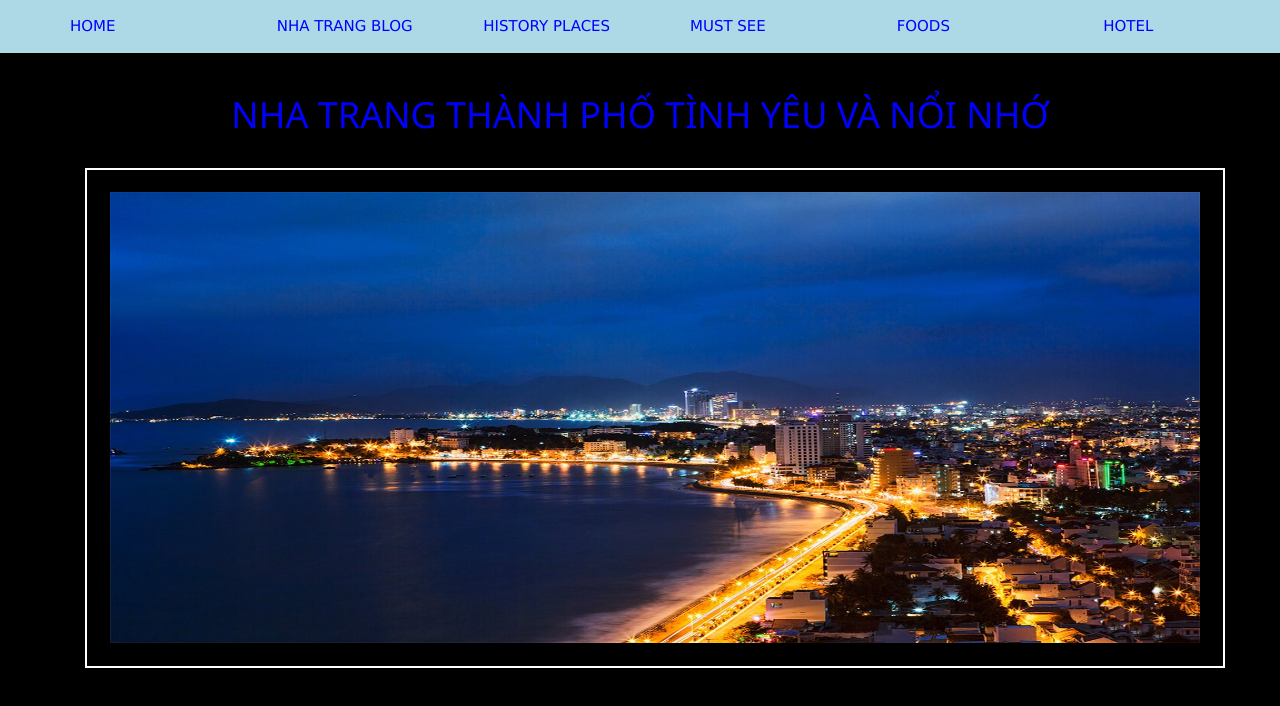
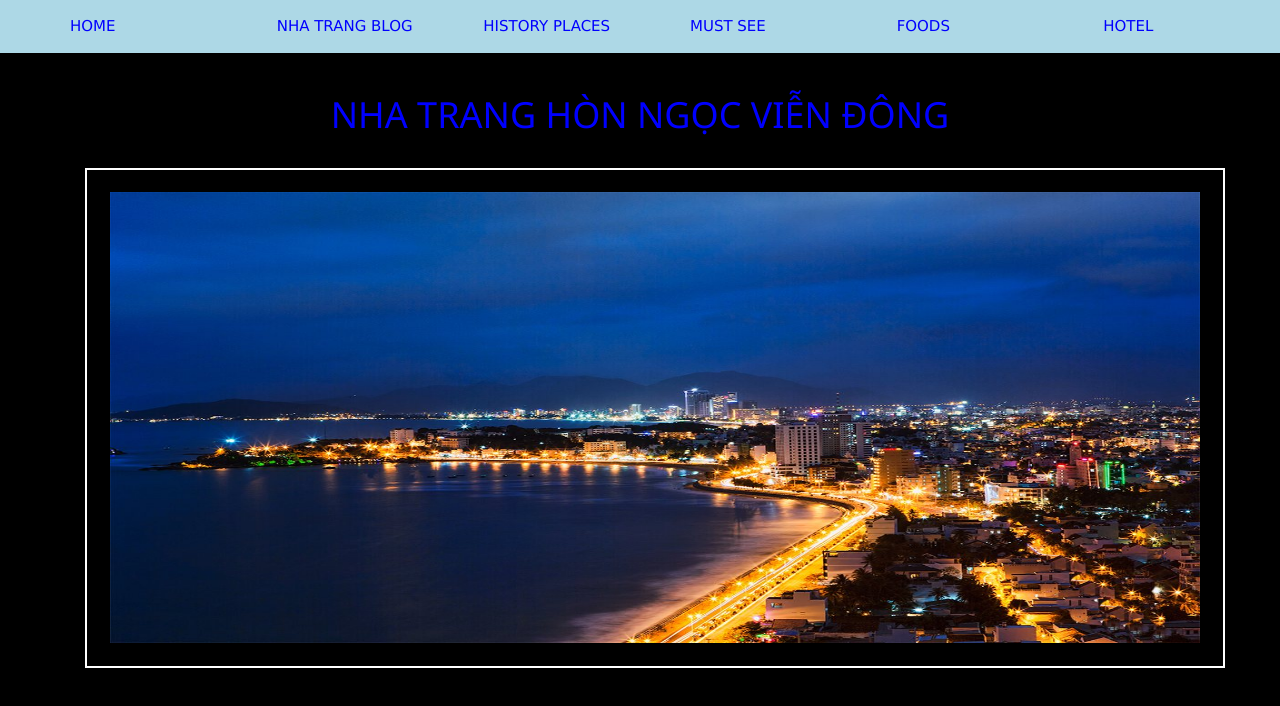
Before and after one commit to tuanlt2312/tuanlt2312.github.io, a plain HTML site: page index.html in a window 1280 px wide. Drawn offline with nearby package versions, Linux system fonts and the light colour scheme.

Commit message:
Update index.html
update index

```diff
--- a/index.html
+++ b/index.html
@@ -42,13 +42,13 @@
 			</ul>
 		</div>
 		<div class="container content xscontent smcontent">
-			<h1 class="w3-center">NHA TRANG THÀNH PHỐ TÌNH YÊU VÀ NỔI NHỚ</h2>
+			<h1 class="w3-center">NHA TRANG HÒN NGỌC VIỄN ĐÔNG</h2>
 			<div class="container cols-xs-12 cols-sm-12 cols-md-12">
   				<img class="mySlides" src="./picture/1.jpg" style="width:100%; max-height: 500px;" alt="Biển đảo nha Trang">
 				<img class="mySlides" src="./picture/2.jpg" style="width:100%; max-height: 500px;" alt="Biển Đảo Nha Trang">
 				<img class="mySlides" src="./picture/3.jpg" style="width:100%; max-height: 500px;" alt="Nha Trang Đêm">
 				<img class="mySlides" src="./picture/4.jpg" style="width:100%; max-height: 500px;" alt="Nha Trang tuyệt đẹp">
-				<img class="mySlides" src="./picture/5.jpg" style="width:100%; max-height: 500px;" alt="Biển đảo nha Trang">
+
 				<img class="mySlides" src="./picture/6.jpg" style="width:100%; max-height: 500px;" alt="Vinh đẹp nhất">
 				<img class="mySlides" src="./picture/7.jpg" style="width:100%; max-height: 500px;" alt="Biển Đảo Nha Trang">
 				<img class="mySlides" src="./picture/8.jpg" style="width:100%; max-height: 500px;" alt="Biển Đảo Nha Trang">
```
